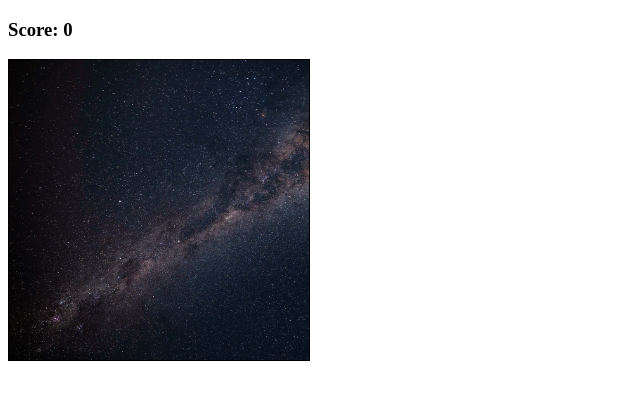
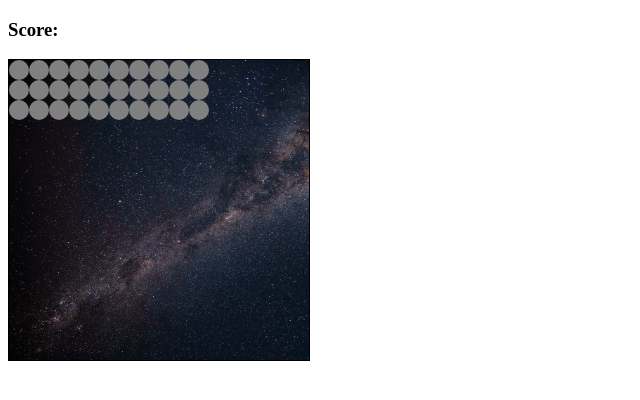
Before and after one commit to shoneriki/javascript-games, a plain HTML site: page space-invaders/index.html in a window 1280 px wide. Shown: the whole page, without its empty margins (0-640 px from the left). Drawn offline with Linux system fonts and the light colour scheme.

Commit message:
fixed background of grid and invaders appear

```diff
--- a/space-invaders/app.js
+++ b/space-invaders/app.js
@@ -3,3 +3,27 @@
 // lasers being shot from cannon, moves vertically, bottom to up
 // lasers make enemies off screen when hit
 // enemies move in zig-zag fashion whilst moving downward
+
+document.addEventListener("DOMContentLoaded", () => {
+  //select spaces, result
+  const squares = document.querySelectorAll(".grid div")
+  const resultDisplay = document.querySelector("#result")
+  //select variables bound to change with lets
+  let width = 15
+  let currentShooterIndex = 202
+  let currentInvaderIndex = 0
+  let alienInvadersTakenDown = []
+  let result = 0
+  let direction = 1
+  let invaderId
+
+  //define alien invaders
+  const alienInvaders = [
+    0, 1, 2, 3, 4, 5, 6, 7, 8, 9,
+    15,16,17,18,19,20,21,22,23,24,
+    30,31,32,33,34,35,36,37,38,39
+  ]
+
+  //draw the alien invaders
+  alienInvaders.forEach( invader => squares[currentInvaderIndex + invader].classList.add("invader"))
+})
--- a/space-invaders/index.html
+++ b/space-invaders/index.html
@@ -11,9 +11,9 @@
 
 <body>
 
-  <h3>Score: <span id="result">0</span> </h3>
+  <h3>Score: <span id="result"></span> </h3>
 
-  <div class="grid"></div>
+  <div class="grid">
     <div></div>
     <div></div>
     <div></div>
@@ -239,6 +239,8 @@
     <div></div>
     <div></div>
     <div></div>
+  </div>
+
 </body>
 
 </html>
--- a/space-invaders/style.css
+++ b/space-invaders/style.css
@@ -3,7 +3,8 @@
 .grid {
   background-image: url("space-background.jpg");
   background-size: cover;
-  background-color: lightgrey;
+  opacity: 1;
+  filter: (100%);
   display: flex;
   flex-wrap: wrap;
   border: solid 1px;
@@ -17,14 +18,19 @@
 }
 
 .shooter {
-  background-color: red;
+  background-color: green;
 }
 
 .invader {
-  background-color: white;
+  background-color: gray;
   border-radius: 10px;
 }
 
 .boom {
   background-color: #ffac24;
 }
+
+.laser {
+  background-color:red;
+
+}
```
Lines whose indentation alone changed are shown as unchanged.
